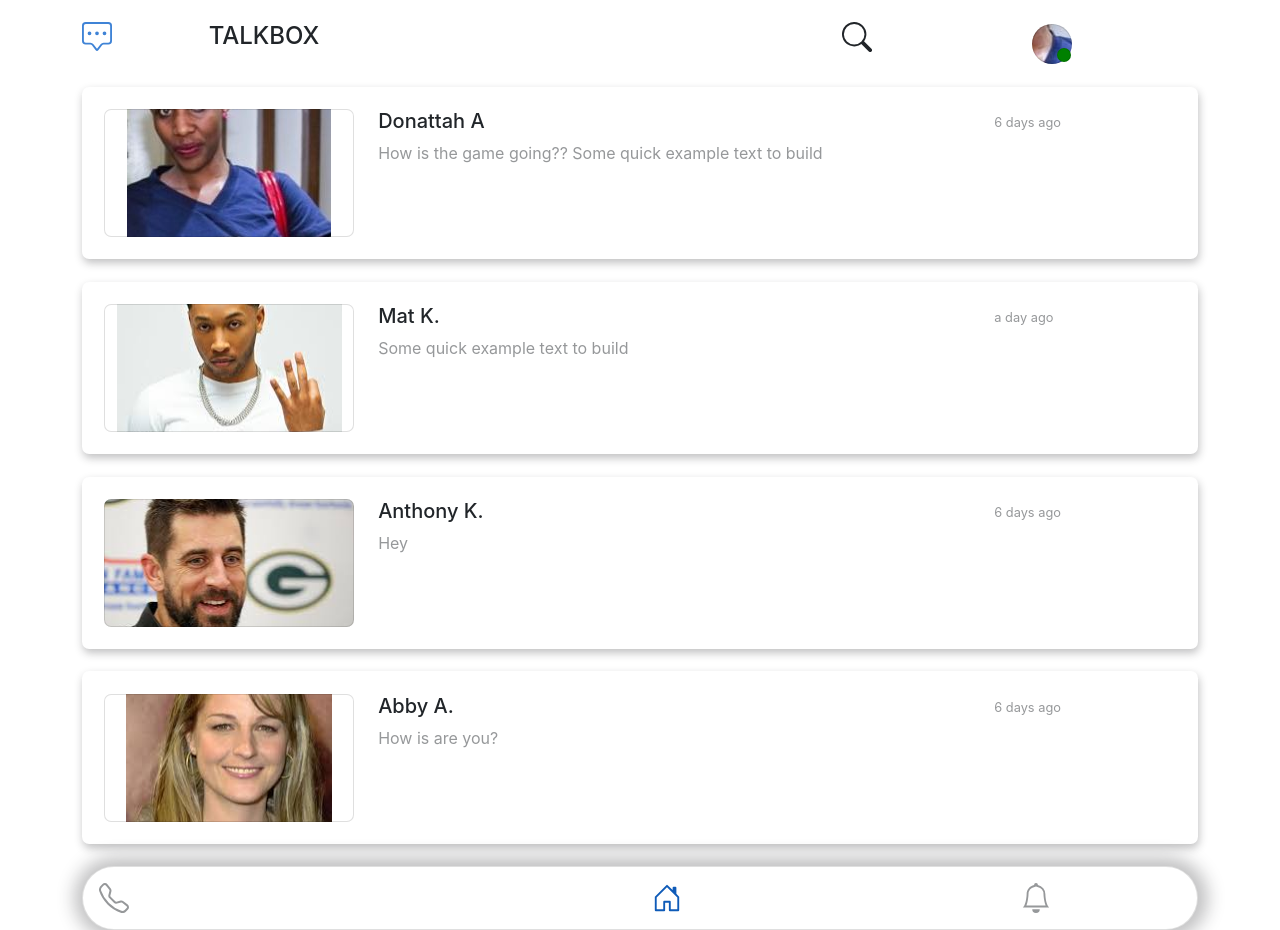
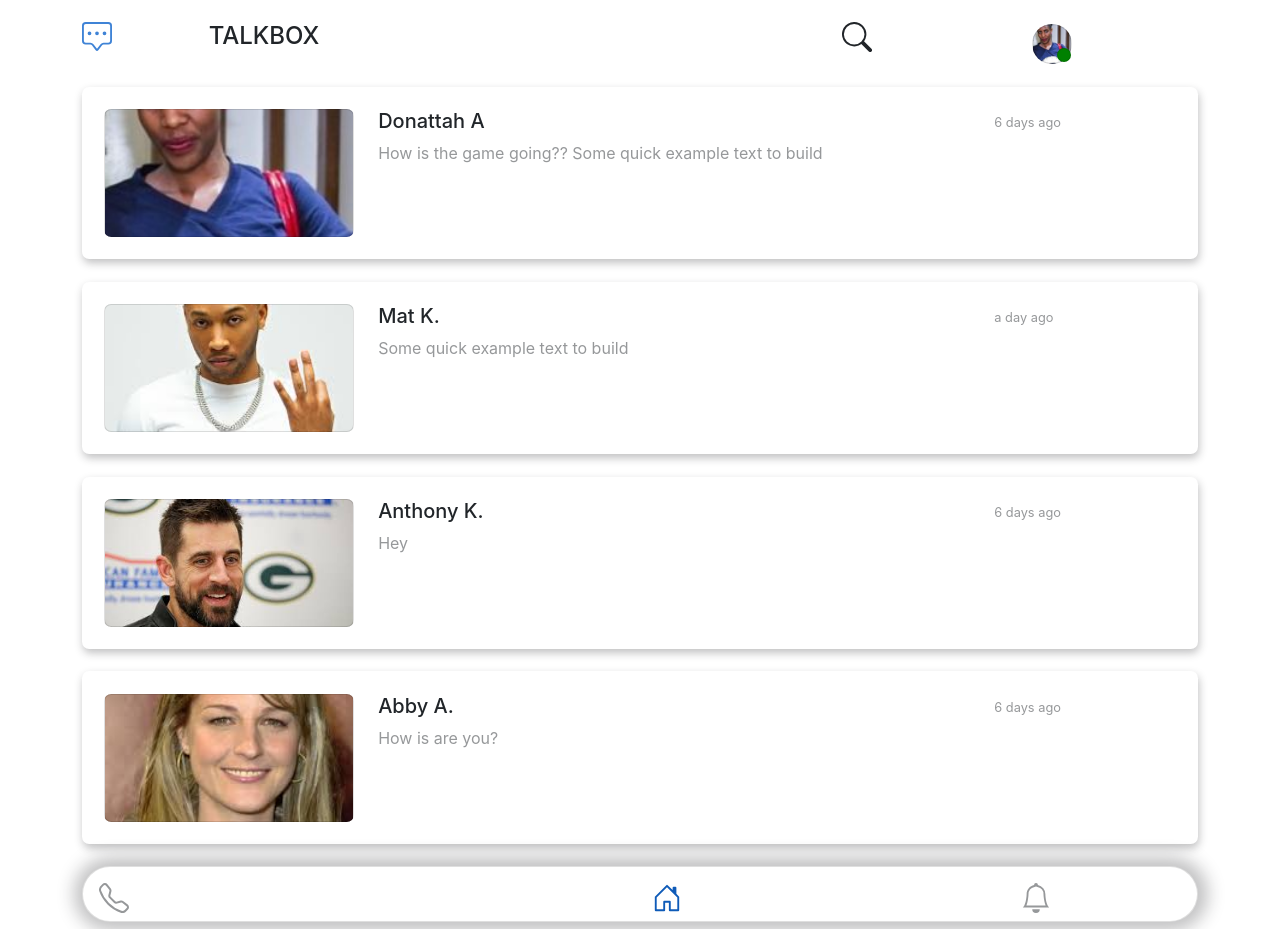
Before and after one commit to Dlelo/talkbox, a React (Create React App) app: page / in a window 1280 px wide. Built offline with nearby package versions, Linux system fonts and the light colour scheme.

Commit message:
polish styling of the images

```diff
--- a/src/components/Chats.jsx
+++ b/src/components/Chats.jsx
@@ -17,7 +17,7 @@
                     <Card style={{ marginBottom: '2%' , padding: '2%',  borderRadius: '0.45rem', border:'0', boxShadow: '1px 4px 9px 0px rgb(32 33 36 / 28%)'}}>
                         <Row>
                             <Col  xs={4} sm={3} md={3} lg={3}>
-                                <Card style={{borderRadius: '0.45rem', height:'8rem', backgroundImage: `url(${chat?.image})`, backgroundRepeat:'no-repeat', backgroundPosition:'center'}}>
+                                <Card style={{borderRadius: '0.45rem', height:'8rem', backgroundImage: `url(${chat?.image})`, backgroundRepeat:'no-repeat', backgroundSize:"cover", backgroundPosition:'center'}}>
                                 {/* <Card.Img variant="top" src="./assets/images/donattah.jpeg" alt="photo" style={{height: "8rem"}}/> */}
                                 </Card>
                             </Col>
--- a/src/components/Footer.jsx
+++ b/src/components/Footer.jsx
@@ -8,7 +8,7 @@
 export function Footer () {
    return (
        <Container>
-           <Card style={{ borderRadius: '100px', height:'4rem', boxShadow:'1px 0px 17px 9px rgb(32 33 36 / 28%)' }}>
+           <Card style={{ borderRadius: '100px', height:'3.5rem', boxShadow:'1px 0px 17px 9px rgb(32 33 36 / 28%)' }}>
             <Row style={{ padding: '1rem'}}>
                     <Col  xs={5} sm={7} md={6} lg={6}>
                        <Telephone color="rgb(150 152 154)" size={30} />
--- a/src/components/NavigationBar.jsx
+++ b/src/components/NavigationBar.jsx
@@ -24,7 +24,7 @@
              <Search size={30}/>
           </Col>
           <Col  xs={3} sm={2} md={2} lg={2}>
-          <Card style={{borderRadius: '100%', marginTop:'2px', height:'2.5rem', width:'2.5rem', backgroundImage: `url("./assets/images/donattah.jpeg")`, backgroundRepeat:'no-repeat', backgroundPosition:'center'}}><Card style={{borderRadius: '100%', marginTop:'59%', marginLeft:'62%', float:'right', height:'0.9rem', width:'0.9rem', backgroundColor:'green'}}></Card></Card>
+          <Card style={{borderRadius: '100%', marginTop:'2px', height:'2.5rem', width:'2.5rem', backgroundSize: "cover", backgroundImage: `url("./assets/images/donattah.jpeg")`, backgroundRepeat:'no-repeat', backgroundPosition:'center'}}><Card style={{borderRadius: '100%', marginTop:'59%', marginLeft:'62%', float:'right', height:'0.9rem', width:'0.9rem', backgroundColor:'green'}}></Card></Card>
           </Col>
           </Row>
         </Container>
```
